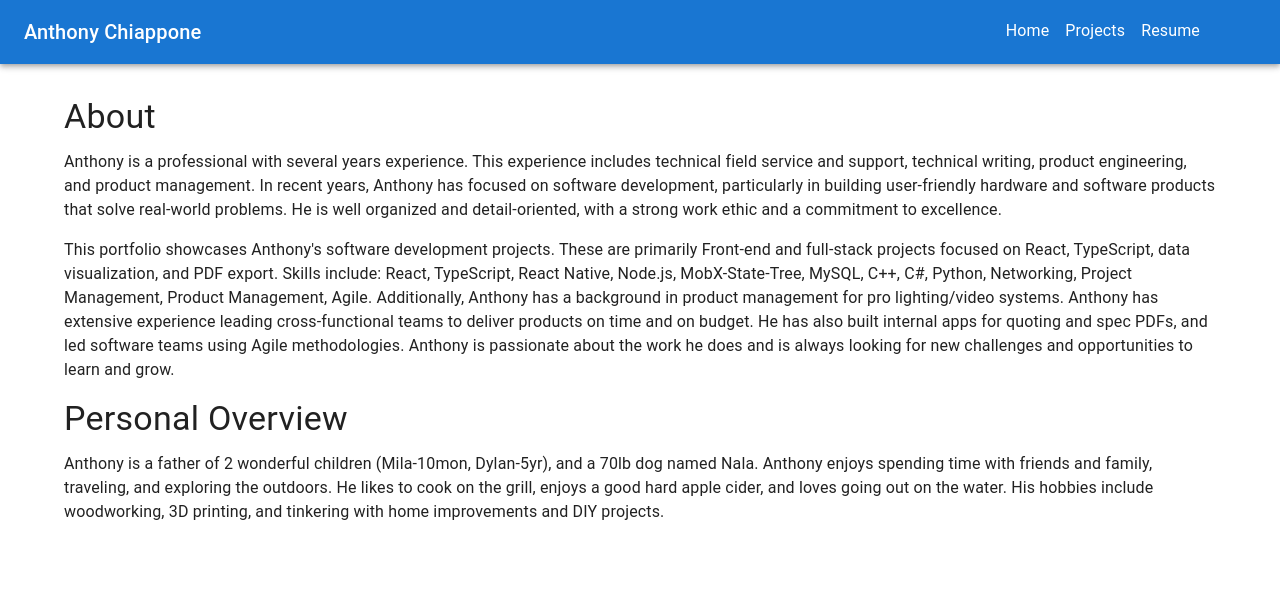
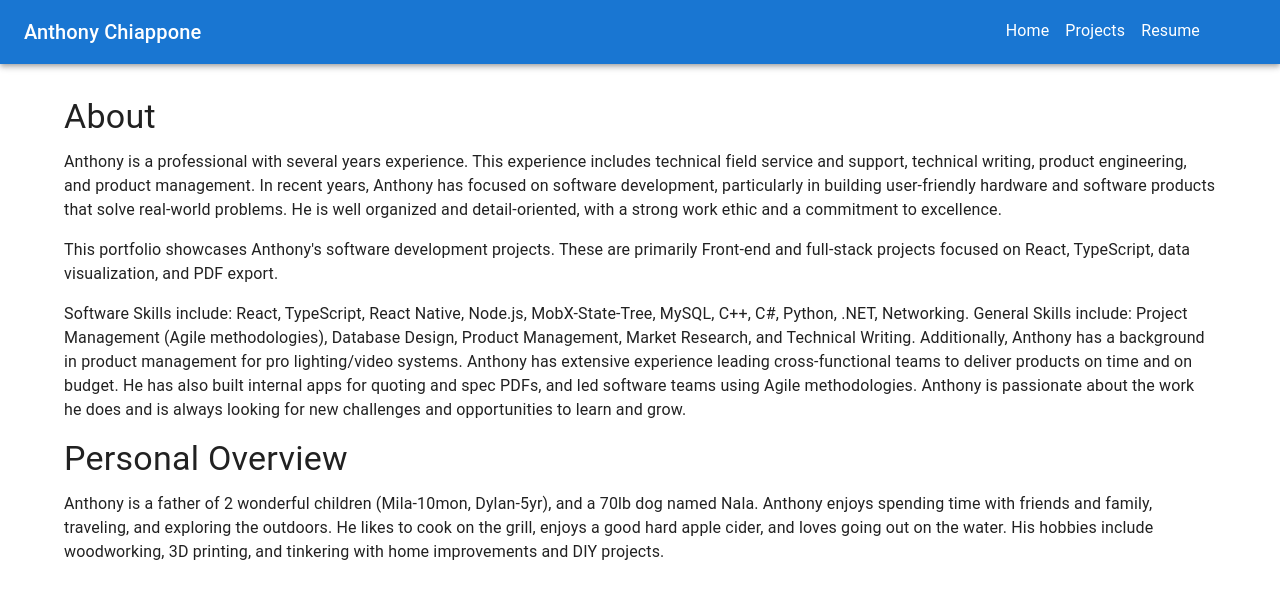
Before and after one commit to achiappone/resume-portfolio, a React (Vite) app: page /resume-portfolio/home in a window 1280 px wide. Shown: the top 598 px of the page. Built offline with nearby package versions, Linux system fonts and the light colour scheme; some icons are missing.

Commit message:
about layout tweaks.

```diff
--- a/src/pages/Home.tsx
+++ b/src/pages/Home.tsx
@@ -17,9 +17,11 @@ export default function Home() {
       <Typography paragraph>
         This portfolio showcases Anthony's software development projects. These are primarily
         Front-end and full-stack projects focused on React, TypeScript, data visualization, and PDF export.
+      </Typography>
+      <Typography paragraph>
+        Software Skills include: React, TypeScript, React Native, Node.js, MobX-State-Tree, MySQL, C++, C#, Python, .NET, Networking.
+        General Skills include: Project Management (Agile methodologies), Database Design, Product Management, Market Research, and Technical Writing.
 
-        Skills include: React, TypeScript, React Native, Node.js, MobX-State-Tree, MySQL, C++, C#, Python, Networking,
-        Project Management, Product Management, Agile.
         Additionally, Anthony has a background in product management for pro lighting/video systems. Anthony has extensive experience leading cross-functional teams to deliver products on time and on budget.
         He has also built internal apps for quoting and spec PDFs, and led software teams using Agile methodologies.
         Anthony is passionate about the work he does and is always looking for new challenges and opportunities to learn and grow.
```
